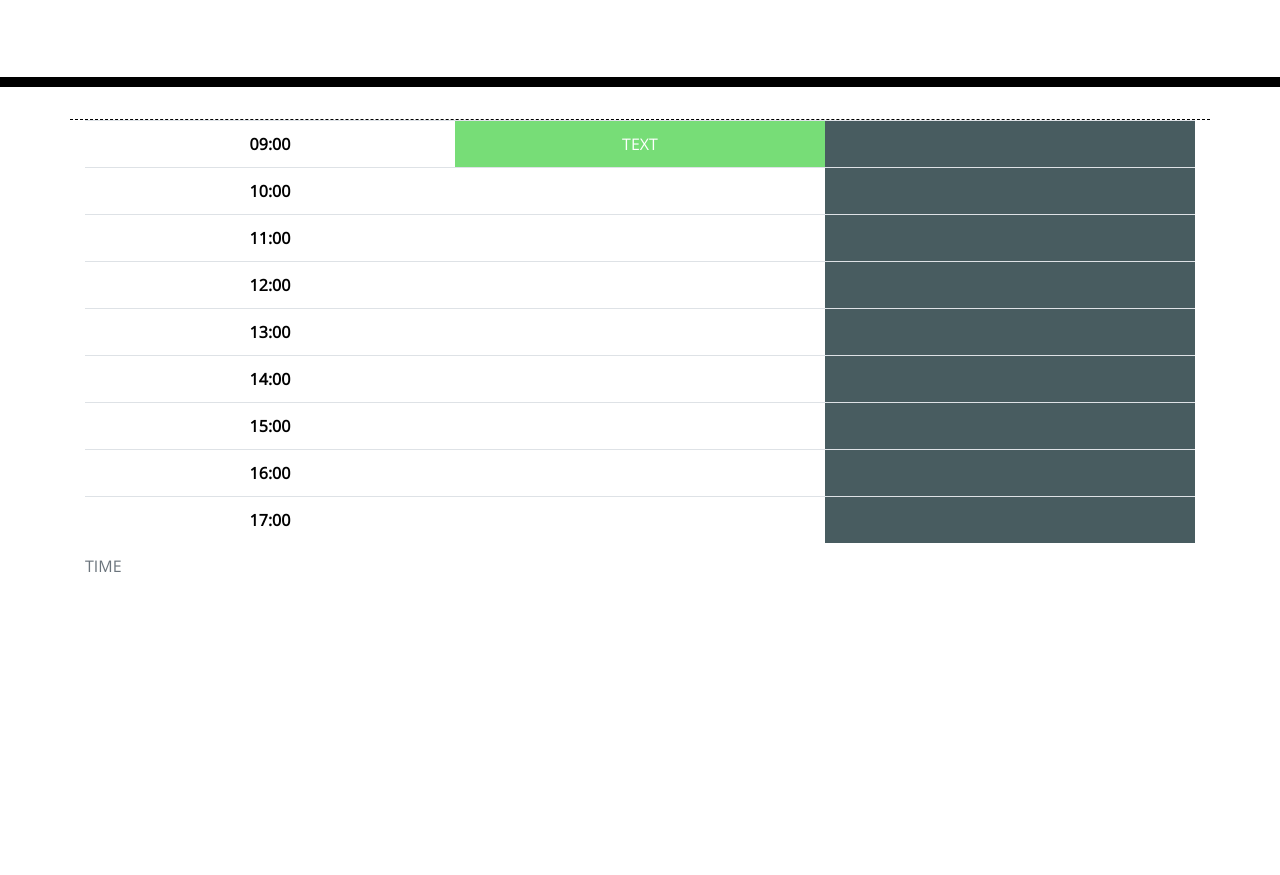
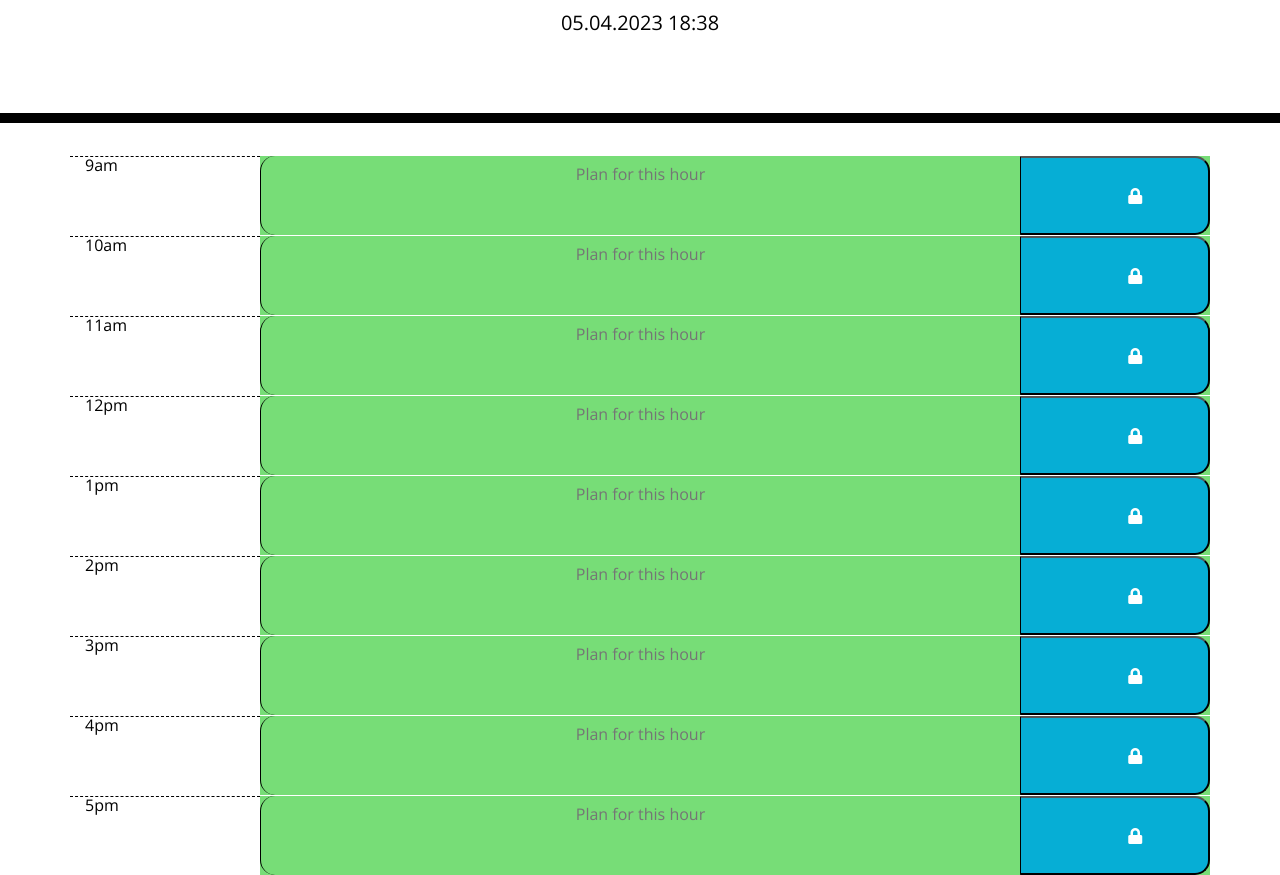
Before and after one commit to Bashi499/DailyPlanner37, a plain HTML site: page starter/index.html in a window 1280 px wide. Shown: the part 181-1056 px from the top of the page. Before the commit the page ends 800 px from the top, so only its background shows below. Drawn offline with nearby package versions, Linux system fonts and the light colour scheme.

Commit message:
attempt 1

```diff
--- a/starter/index.html
+++ b/starter/index.html
@@ -27,71 +27,82 @@
       <h1 class="display-3">Work Day Scheduler</h1>
       <p class="lead">A simple calendar app for scheduling your work day</p>
       <p id="currentDay" class="lead"></p>
+      <p id="currentDay"></p>
     </header>
 
-    <div class="container hour">
+    <div class="container">
+      <div id="9:00" class="row">
+        <div class="col-2 hour"><span id="9">9am</span></div>
+        <textarea class="col-md-8 time-block" placeholder="Plan for this hour"></textarea>
+        <button class="col-2 saveBtn">
+          <i class="fas fa-lock"></i>
+        </button>
+      </div>
 
+      <div id="10:00 table-bordered" class="row">
+        <div class="col-2 hour"><span id="10">10am</span></div>
+        <textarea class="col-8 time-block" placeholder="Plan for this hour"></textarea>
+        <button class="col-2 saveBtn">
+          <i class="fas fa-lock"></i>
+        </button>
+      </div>
 
-      <table class="table time-block hour">
-        <caption>TIME</caption>
+      <div id="11:00" class="row">
+        <div class="col-2 hour"><span id="11">11am</span></div>
+        <textarea class="col-8 time-block " placeholder="Plan for this hour"></textarea>
+        <button class="col-2 saveBtn">
+          <i class="fas fa-lock"></i>
+        </button>
+      </div>
 
+      <div id="12:00" class="row">
+        <div class="col-2 hour"><span id="12">12pm</span></div>
+        <textarea class="col-8 time-block" placeholder="Plan for this hour"></textarea>
+        <button class="col-2 saveBtn">
+          <i class="fas fa-lock"></i>
+        </button>
+      </div>
 
-        <tbody>
-          <tr>
-            <th scope=" col-4 row">09:00</th>
-            <td class="col-4 past present future">TEXT</td>
-            <td class=" col-4 blue"></td>
-          </tr>
+      <div id="13:00" class="row">
+        <div class="col-2 hour"><span id="13">1pm</span></div>
+        <textarea class="col-8 time-block" placeholder="Plan for this hour"></textarea>
+        <button class="col-2 saveBtn">
+          <i class="fas fa-lock"></i>
+        </button>
+      </div>
 
-          <tr>
-            <th scope="row">10:00</th>
-            <td></td>
-            <td class="blue"></td>
-          </tr>
+      <div id="14:00" class="row">
+        <div class="col-2 hour"><span id="14">2pm</span></div>
+        <textarea class="col-8 time-block" placeholder="Plan for this hour"></textarea>
+        <button class="col-2 saveBtn">
+          <i class="fas fa-lock"></i>
+        </button>
+      </div>
 
-          <tr>
-            <th scope="row">11:00</th>
-            <td></td>
-            <td class="blue"></td>
-          </tr>
+      <div id="15:00" class="row">
+        <div class="col-2 hour"><span id="15">3pm</span></div>
+        <textarea class="col-8 time-block" placeholder="Plan for this hour"></textarea>
+        <button class="col-2 saveBtn">
+          <i class="fas fa-lock"></i>
+        </button>
+      </div>
 
-          <tr>
-            <th scope="row">12:00</th>
-            <td></td>
-            <td class="blue"></td>
-          </tr>
+      <div id="16:00" class="row">
+        <div class="col-2 hour n"><span id="16">4pm</span></div>
+        <textarea class="col-8 time-block" placeholder="Plan for this hour"></textarea>
+        <button class="col-2 saveBtn">
+          <i class="fas fa-lock"></i>
+        </button>
+      </div>
 
-          <tr>
-            <th scope="row">13:00</th>
-            <td></td>
-            <td class="blue"></td>
-          </tr>
-
-          <tr>
-            <th scope="row">14:00</th>
-            <td></td>
-            <td class="blue"></td>
-          </tr>
-
-          <tr>
-            <th scope="row">15:00</th>
-            <td></td>
-            <td class="blue"></td>
-          </tr>
-
-          <tr>
-            <th scope="row">16:00</th>
-            <td></td>
-            <td class="blue"></td>
-          </tr>
-
-          <tr>
-            <th scope="row">17:00</th>
-            <td></td>
-            <td class="blue"></td>
-          </tr>
-        </tbody>
-      </table>
+      <div id="17:00" class="row">
+        <div class="col-2 hour"><span id="17">5pm</span></div>
+        <textarea class="col-8 time-block" placeholder="Plan for this hour"></textarea>
+        <button class="col-2 saveBtn">
+          <i class="fas fa-lock"></i>
+        </button>
+      </div>
+    </div>
 
 
 
@@ -99,13 +110,9 @@
 
 
 
-      <div class="container">
-
-
-    </div>
-
     <script src="https://cdnjs.cloudflare.com/ajax/libs/jquery/3.2.1/jquery.min.js"></script>
     <script src="https://cdnjs.cloudflare.com/ajax/libs/moment.js/2.24.0/moment.min.js"></script>
+    <script src="script.js"></script>
 
   </body>
 </html>
--- a/starter/script.js
+++ b/starter/script.js
@@ -1 +1,5 @@
-$('currentDay').text(moment().format('MMMM Do YYYY, h:mm:ss a'))
+//using momemnt js to get current date
+let NowMoment = moment().format("DD.MM.YYYY HH:mm");
+let displayDate = document.getElementById("currentDay");
+displayDate.innerHTML = NowMoment;
+let currentHour = moment().format("HH");
--- a/starter/style.css
+++ b/starter/style.css
@@ -11,6 +11,10 @@ textarea {
   color: #000000;
   border-left: 1px solid black;
   padding: 10px;
+}
+
+.row{
+  background: #77dd77;
 }
 
 .jumbotron {
```
